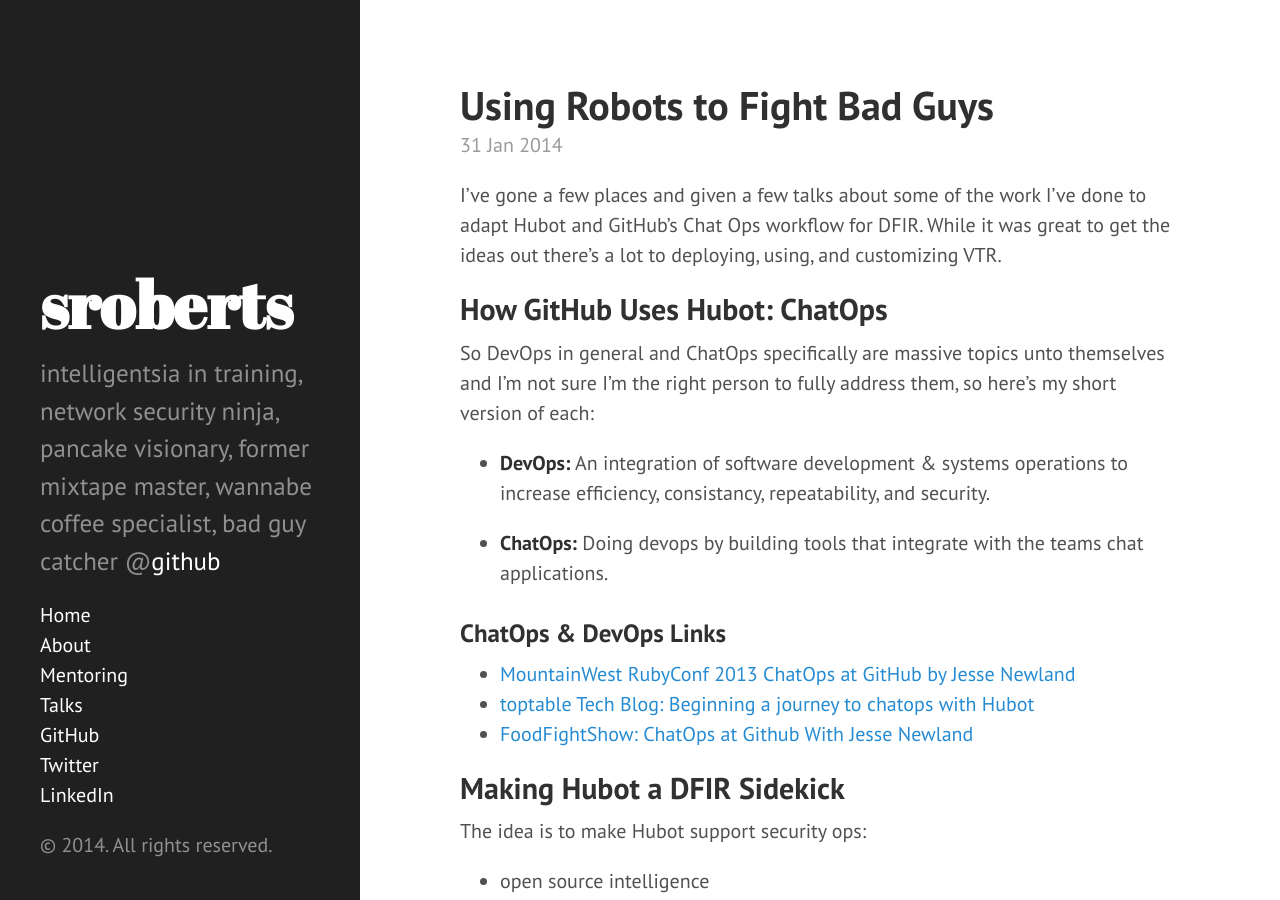
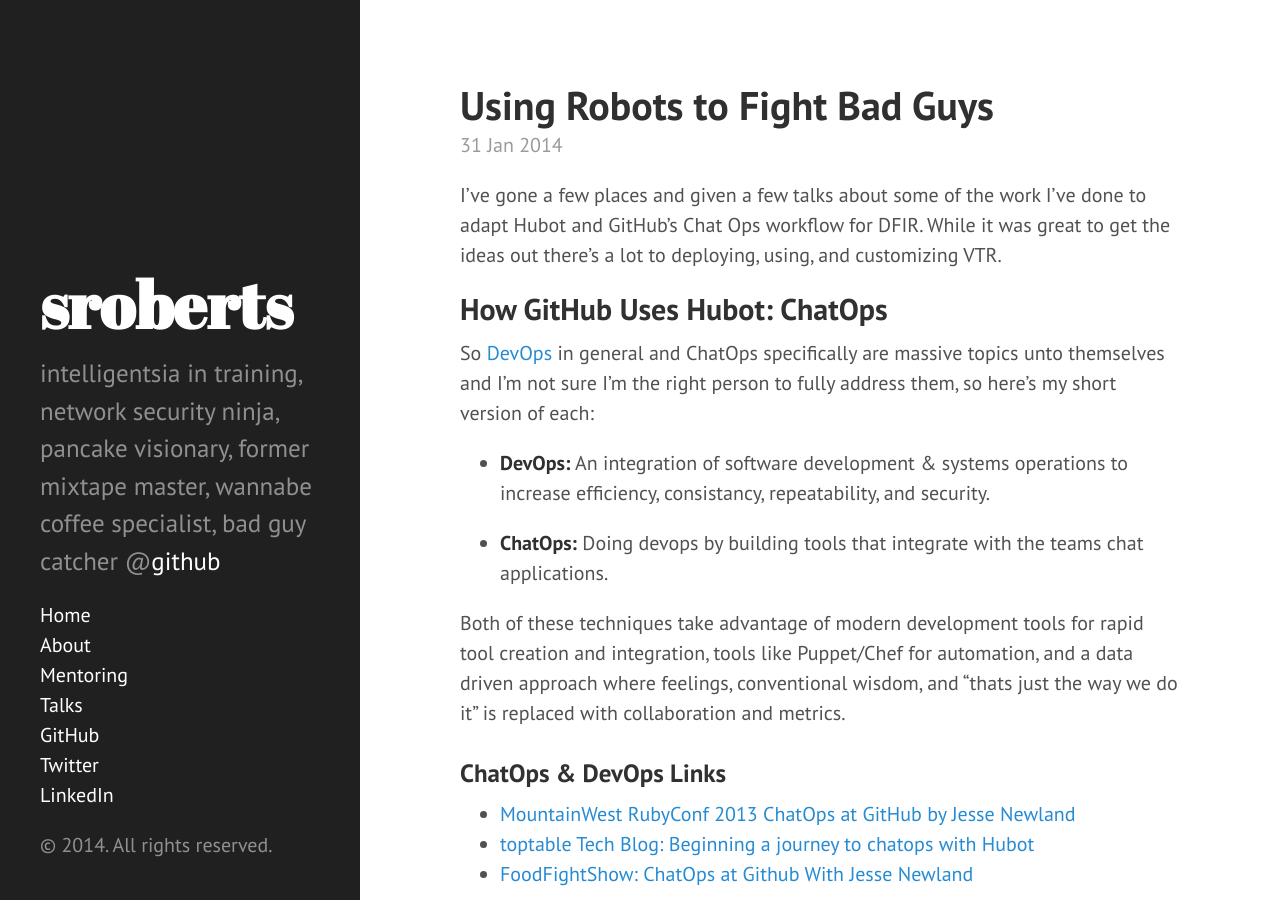
Before and after one commit to sroberts/sroberts.github.io, a Jekyll site: the page built from _posts/2014-01-31-using-robots-to-fight-bad-guys.md, in a window 1280 px wide and 900 px high. Built offline with Jekyll 4.4.1, drawn with Linux system fonts in a browser that asks for light colours; Markdown is read by kramdown in place of the engine named in the settings.

Commit message:
Expanded ChatOps section

```diff
--- a/_posts/2014-01-31-using-robots-to-fight-bad-guys.md
+++ b/_posts/2014-01-31-using-robots-to-fight-bad-guys.md
@@ -6,11 +6,13 @@
 I've gone a few places and given a few talks about some of the work I've done to adapt Hubot and GitHub's Chat Ops workflow for DFIR. While it was great to get the ideas out there's a lot to deploying, using, and customizing VTR.
 
 ## How GitHub Uses Hubot: ChatOps
-So DevOps in general and ChatOps specifically are massive topics unto themselves and I'm not sure I'm the right person to fully address them, so here's my short version of each:
+So [DevOps](http://en.wikipedia.org/wiki/DevOps) in general and ChatOps specifically are massive topics unto themselves and I'm not sure I'm the right person to fully address them, so here's my short version of each:
 
 * **DevOps:** An integration of software development & systems operations to increase efficiency, consistancy, repeatability, and security.
 
 * **ChatOps:** Doing devops by building tools that integrate with the teams chat applications.
+
+Both of these techniques take advantage of modern development tools for rapid tool creation and integration, tools like Puppet/Chef for automation, and a data driven approach where feelings, conventional wisdom, and "thats just the way we do it" is replaced with collaboration and metrics.
 
 ### ChatOps & DevOps Links
 * [MountainWest RubyConf 2013 ChatOps at GitHub by Jesse Newland](http://www.youtube.com/watch?v=-LxavzqLHj8)
```
